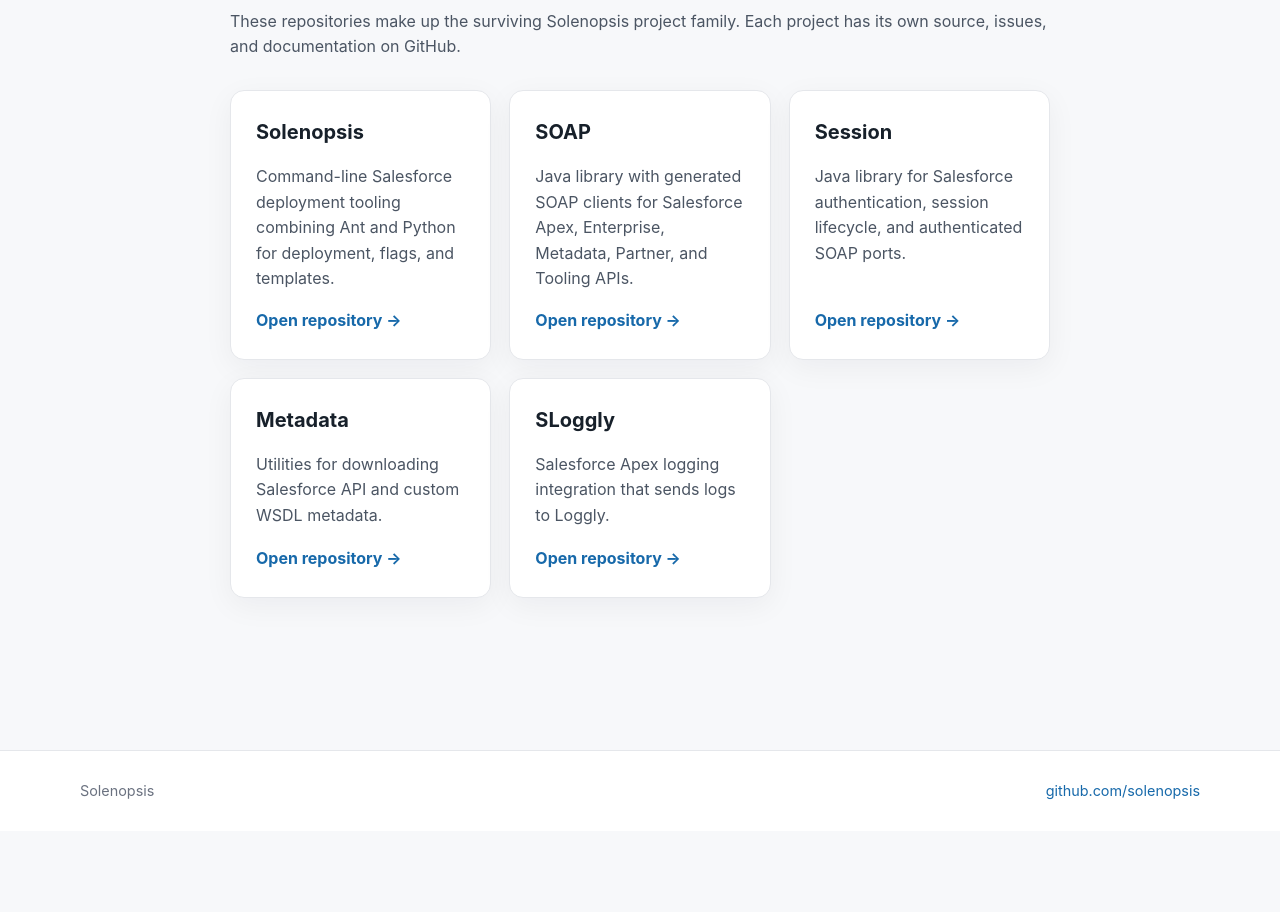
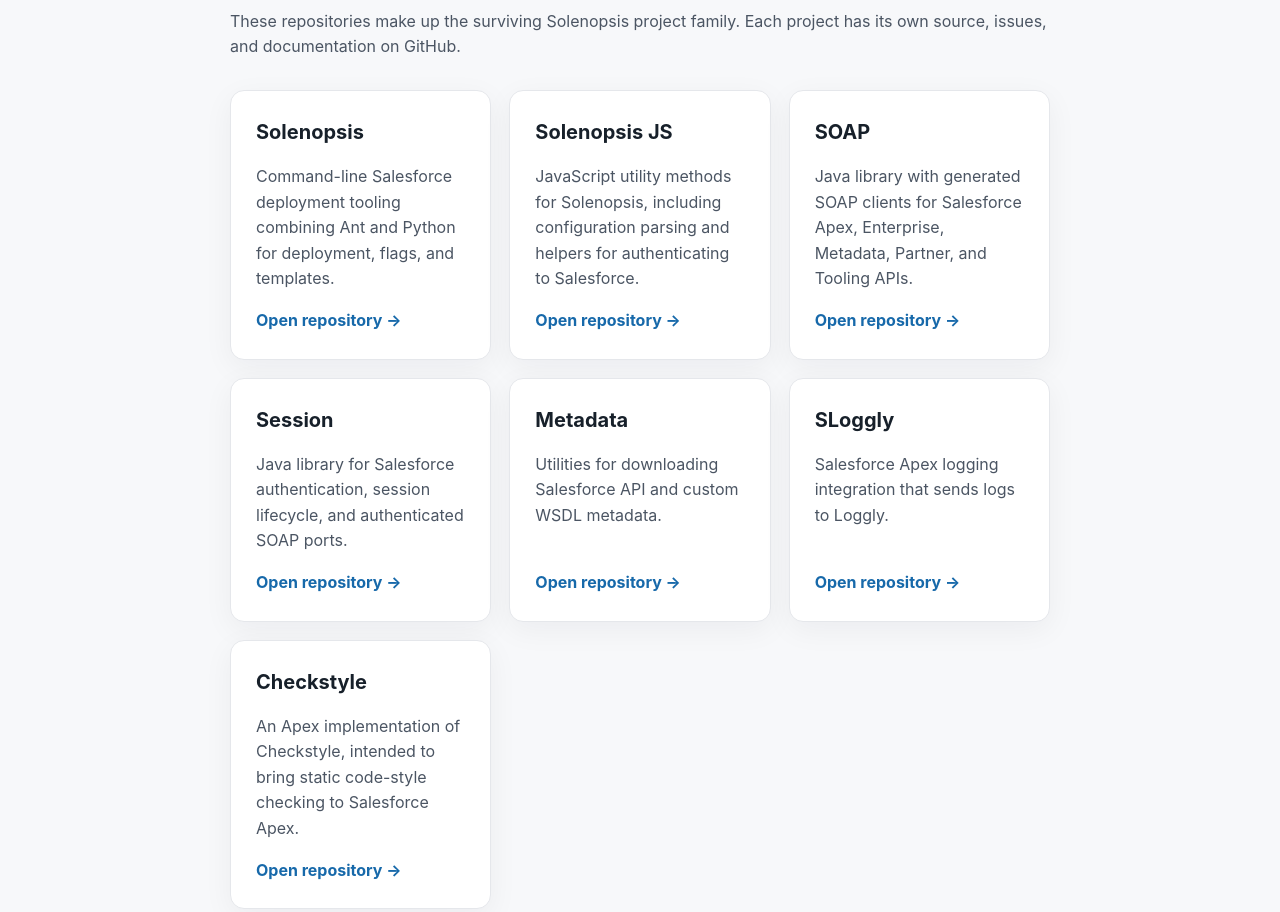
Before and after one commit to solenopsis/solenopsis.github.com, an Astro site: page /projects in a window 1280 px wide. Shown: the part 393-1305 px from the top of the page. Before the commit the page ends 1224 px from the top, so only its background shows below. Built offline with nearby package versions, Linux system fonts and the light colour scheme; Astro itself is replaced by a stand-in of ours.

Commit message:
Add JavaScript and Checkstyle projects

```diff
--- a/src/pages/projects.astro
+++ b/src/pages/projects.astro
@@ -2,10 +2,12 @@
 import Layout from '../layouts/Layout.astro';
 const projects = [
   { name: 'Solenopsis', repo: 'Solenopsis', description: 'Command-line Salesforce deployment tooling combining Ant and Python for deployment, flags, and templates.' },
+  { name: 'Solenopsis JS', repo: 'solenopsis-js', description: 'JavaScript utility methods for Solenopsis, including configuration parsing and helpers for authenticating to Salesforce.' },
   { name: 'SOAP', repo: 'soap', description: 'Java library with generated SOAP clients for Salesforce Apex, Enterprise, Metadata, Partner, and Tooling APIs.' },
   { name: 'Session', repo: 'session', description: 'Java library for Salesforce authentication, session lifecycle, and authenticated SOAP ports.' },
   { name: 'Metadata', repo: 'metadata', description: 'Utilities for downloading Salesforce API and custom WSDL metadata.' },
   { name: 'SLoggly', repo: 'sloggly', description: 'Salesforce Apex logging integration that sends logs to Loggly.' },
+  { name: 'Checkstyle', repo: 'checkstyle', description: 'An Apex implementation of Checkstyle, intended to bring static code-style checking to Salesforce Apex.' },
 ];
 ---
 <Layout title="Projects">
```
